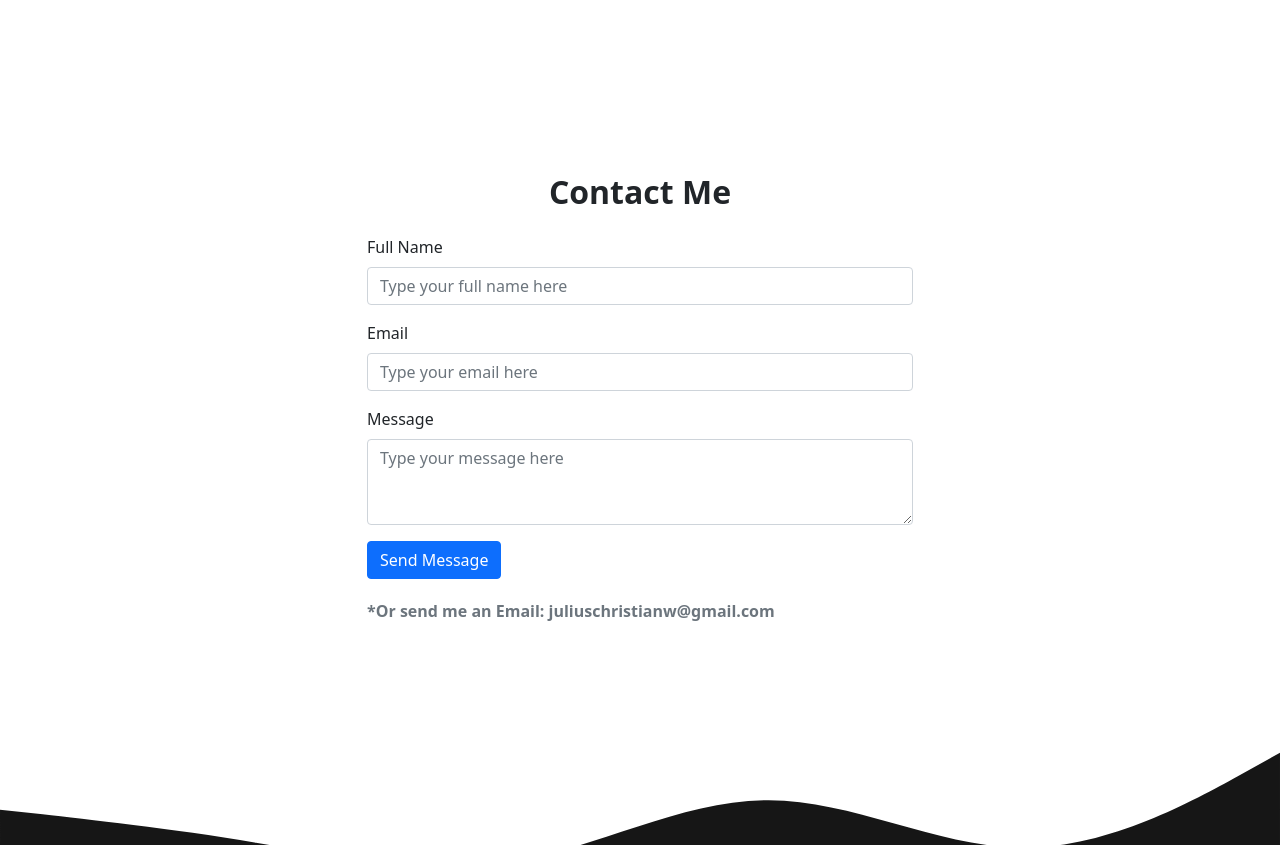
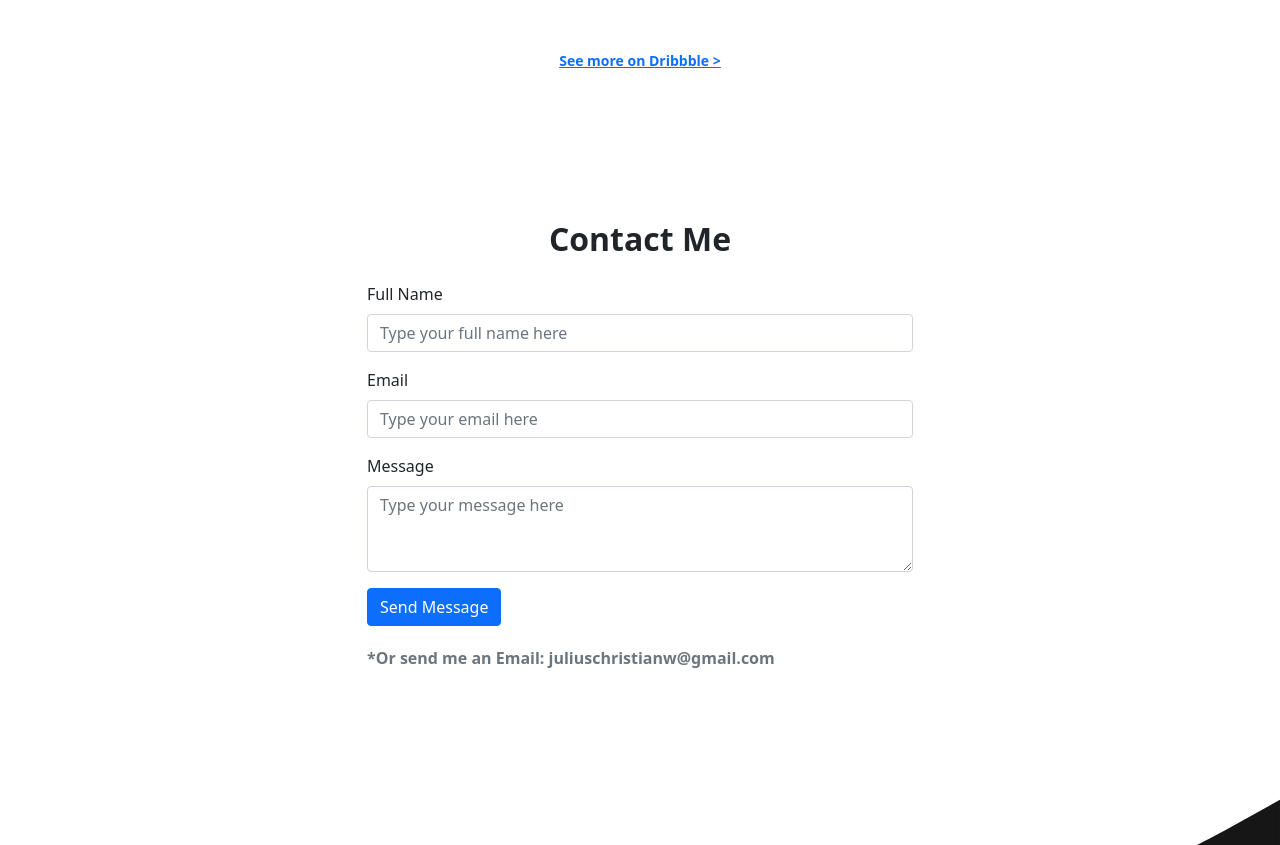
Before and after one commit to juliuschristianw/juliuschristianw.github-io, a plain HTML site: page index.html in a window 1280 px wide. Shown: the part 1857-2702 px from the top of the page. Drawn offline with nearby package versions, Linux system fonts and the light colour scheme.

Commit message:
Tambah link profile dribbble

```diff
--- a/index.html
+++ b/index.html
@@ -135,6 +135,11 @@
             </div>
           </div>
         </div>
+        <div class="row text-center mb-3">
+          <div class="col">
+            <a href="https://dribbble.com/juliuschristianw" target="_blank" class="btn btn-link btn-sm text-center fw-bold">See more on Dribbble ></a>
+          </div>
+
       </div>
     </section>
     <!-- End Projects -->
```
